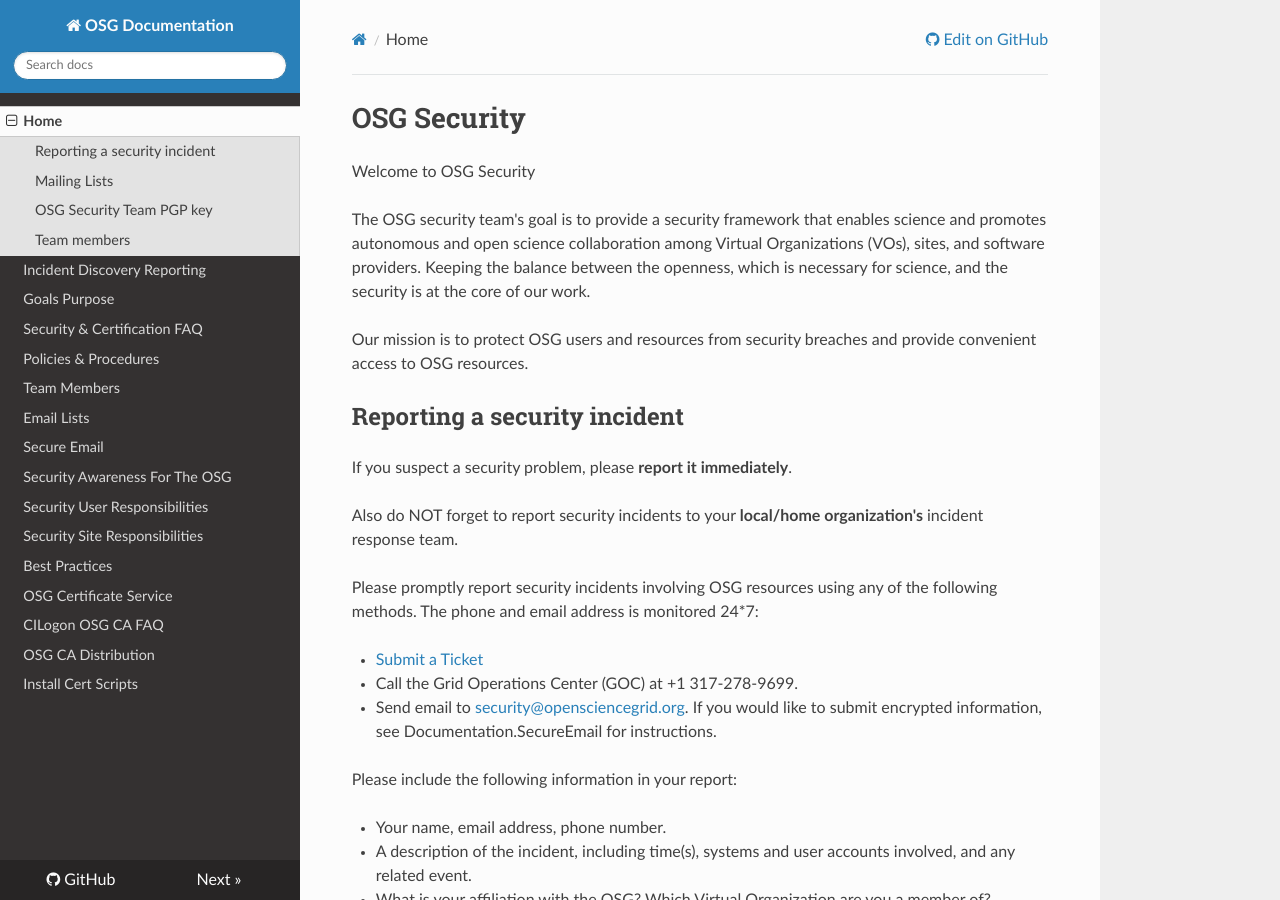
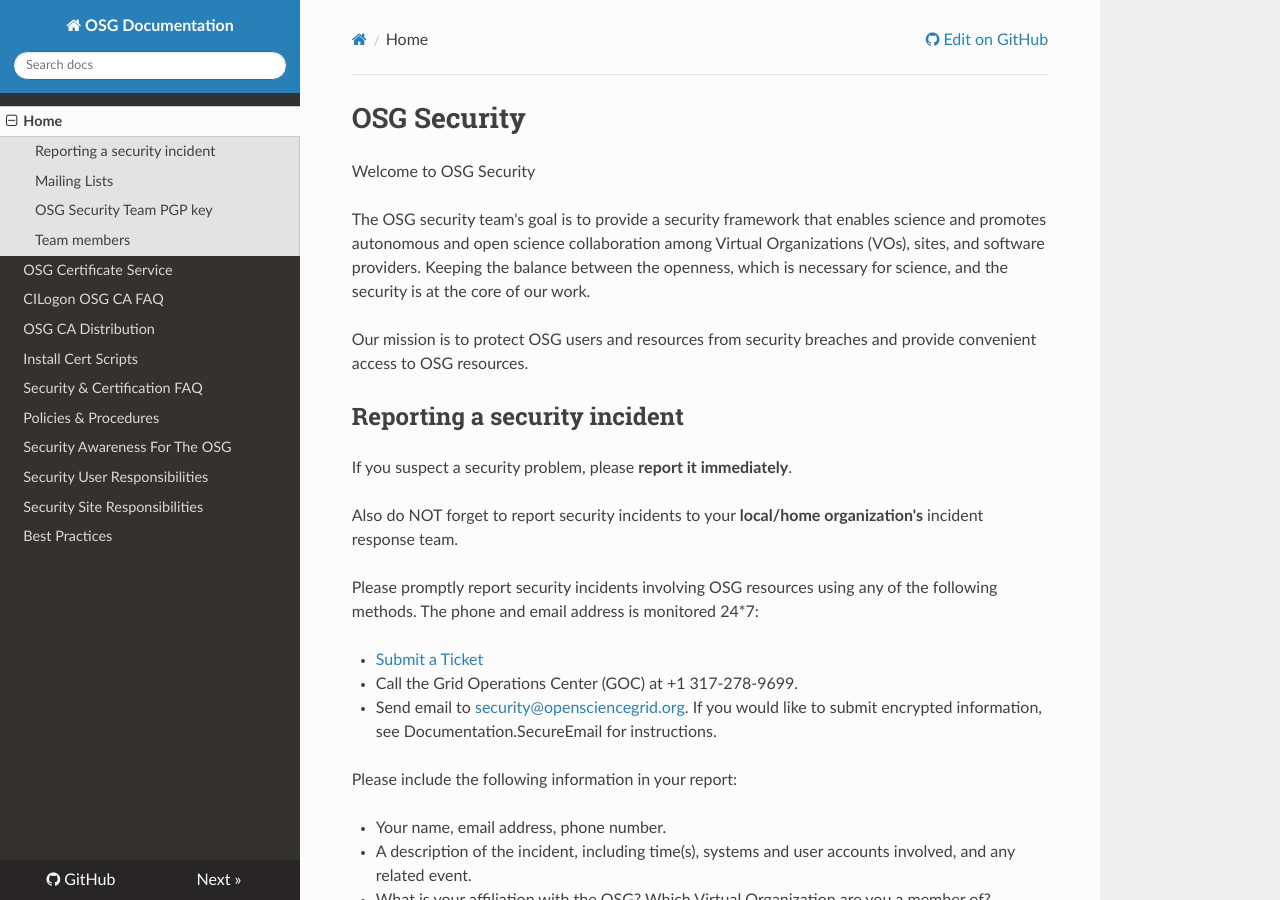
Before and after one commit to opensciencegrid/security, an MkDocs documentation site: the page built from docs/index.md, in a window 1280 px wide and 900 px high. Built offline with MkDocs 1.6.1, drawn with Linux system fonts in a browser that asks for light colours; nearby versions of some CDN libraries; old or Windows-style settings are respelled for this version of MkDocs.

Commit message:
Update mkdocs.yml
Update home pages

```diff
--- a/mkdocs.yml
+++ b/mkdocs.yml
@@ -9,21 +9,16 @@
 
 pages:
 - Home: 'index.md'
-- Incident Discovery Reporting: 'IncidentDiscoveryReporting.md'
-- Goals Purpose: 'GoalsPurpose.md'
+- OSG Certificate Service: 'OSGCertificateService.md'
+- CILogon OSG CA FAQ: 'CILogonOSGFAQ.md'
+- OSG CA Distribution: 'CaDistribution.md'
+- Install Cert Scripts: 'InstallCertScripts.md'
 - Security & Certification FAQ: 'OSGFAQ.md'
 - Policies & Procedures: 'PoliciesProcedures.md'
-- Team Members: 'SecurityTeamMembers.md'
-- Email Lists: 'EmailLists.md'
-- Secure Email: 'SecureEmail.md'
 - Security Awareness For The OSG: 'SecurityAwarenessForTheOSG.md'
 - Security User Responsibilities: 'SecurityUserResponsibilities.md'
 - Security Site Responsibilities: 'SecuritySiteResponsibilities.md'
 - Best Practices: 'SecurityBestPractices.md'
-- OSG Certificate Service: 'OSGCertificateService.md'
-- CILogon OSG CA FAQ: 'CILogonOSGFAQ.md'
-- OSG CA Distribution: 'CaDistribution.md'
-- Install Cert Scripts: 'InstallCertScripts.md'
 
 markdown_extensions:
   - admonition
```
